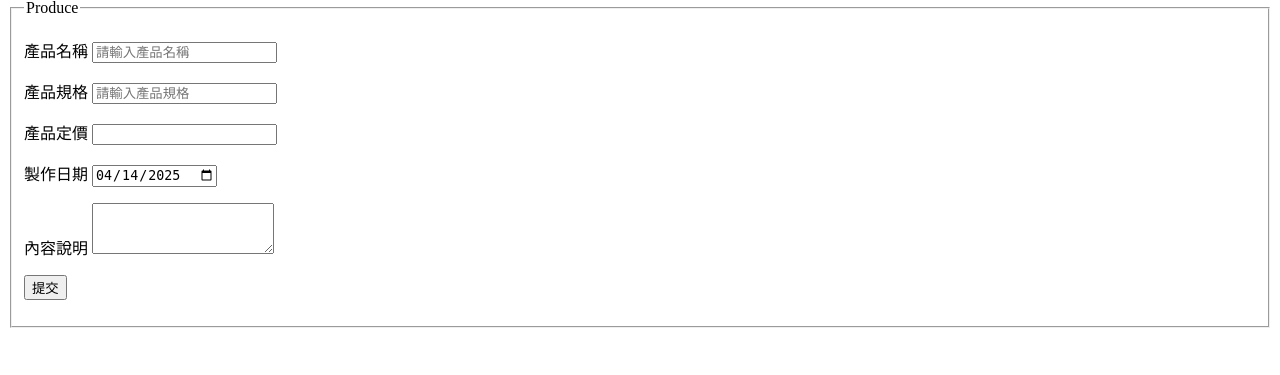
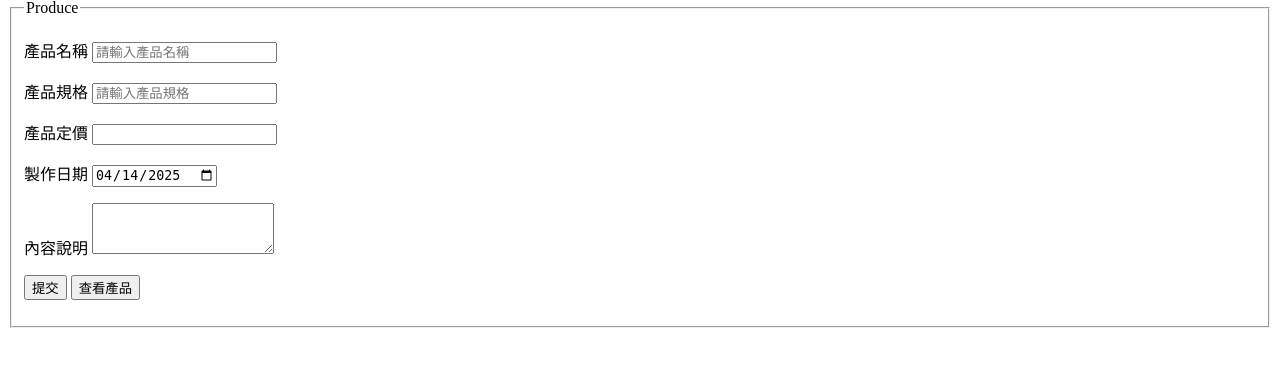
Before and after one commit to malicuious/neo, a PHP site: page /exam/exam.php in a window 1280 px wide. Shown: the part 90-465 px from the top of the page. Run offline with PHP 8.4, Linux system fonts and the light colour scheme.

Commit message:
Update exam.php

```diff
--- a/exam.php
+++ b/exam.php
@@ -39,8 +39,13 @@
 
                 <p>
                     <input type="submit" value="提交">
+
+                    <a href="http://localhost:8080/exam/display_products.php">
+                    <button type="button">查看產品</button>
                 </p>
+
             </fieldset>
         </form>
+
     </body>
 </html>
```
